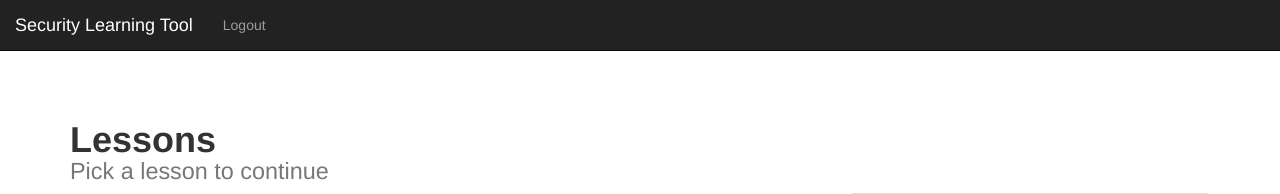
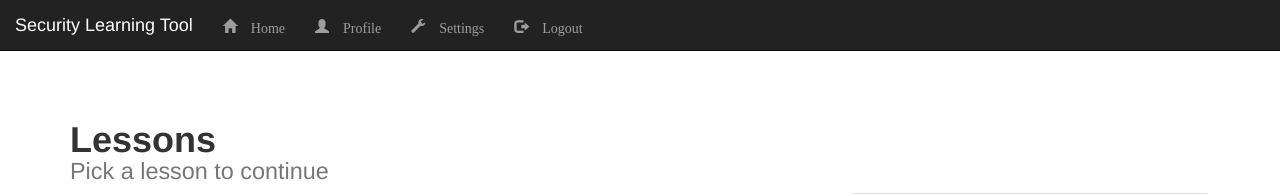
Before and after one commit to zero-point/cybersec, a Django app: page /lessons/ in a window 1280 px wide. Shown: the top 194 px of the page. Run offline with Django 3.2, Linux system fonts and the light colour scheme; a user stored in the database is signed in; data comes from the database, SQL or seed files in the repository; both versions use the stored data as it was after the commit; parts of the project's set-up code (start-up, migrations or seed data) failed here and were passed over; some libraries are stand-ins or nearby versions; grey boxes are pictures that could not be loaded.

Commit message:
Some design changes

```diff
--- a/templates/base.html
+++ b/templates/base.html
@@ -2,23 +2,36 @@
     <head>
         <title>{% block title %}Security Learning Tool{% endblock %}</title>
         {% load static %}
-		<link rel="stylesheet" type="text/css" href="{% static 'css/bootstrap.min.css' %}">
+        <link rel="stylesheet" type="text/css" href="{% static 'css/bootstrap.css' %}">
         {% block head %}
         {% endblock %}
     </head>
 <body>
+
+<!-- Header ------------------------------------------------------------------->
 <nav class="navbar navbar-inverse navbar-fixed-top" role="navigation">
-		  <!-- Brand and toggle get grouped for better mobile display -->
+
+    <!-- Website Logo -->
     <div class="navbar-header">
-		    <a class="navbar-brand" href="{% url 'lessons'%}">Security Learning Tool</a>
+        <a class="navbar-brand" href="{% url 'lessons'%}">
+            Security Learning Tool
+        </a>
     </div>
+
+    <!-- Navigation Bar -->
     <div class="collapse navbar-collapse" id="navbar-collapse">
         <ul class="nav navbar-nav">
-		    {% block header %}
-		    {% endblock %}
+            {% if authenticated %}
+                <li><a class="glyphicon glyphicon-home"> Home</a></li>
+                <li><a class="glyphicon glyphicon-user"> Profile</a></li>
+                <li><a class="glyphicon glyphicon-wrench"> Settings</a></li>
+                <li><a class="glyphicon glyphicon-log-out" href="{% url 'logout'%}"> Logout</a></li>
+            {% endif %}
         </ul>
     </div>
 </nav>
+
+
         <div class="container" style="padding-top:100px;">
             {% block content %}{% endblock %}
             {% block extracontent %}{% endblock %}
```
Also changed, not shown: db.sqlite3, 5 other files. Lines whose indentation alone changed are shown as unchanged.
